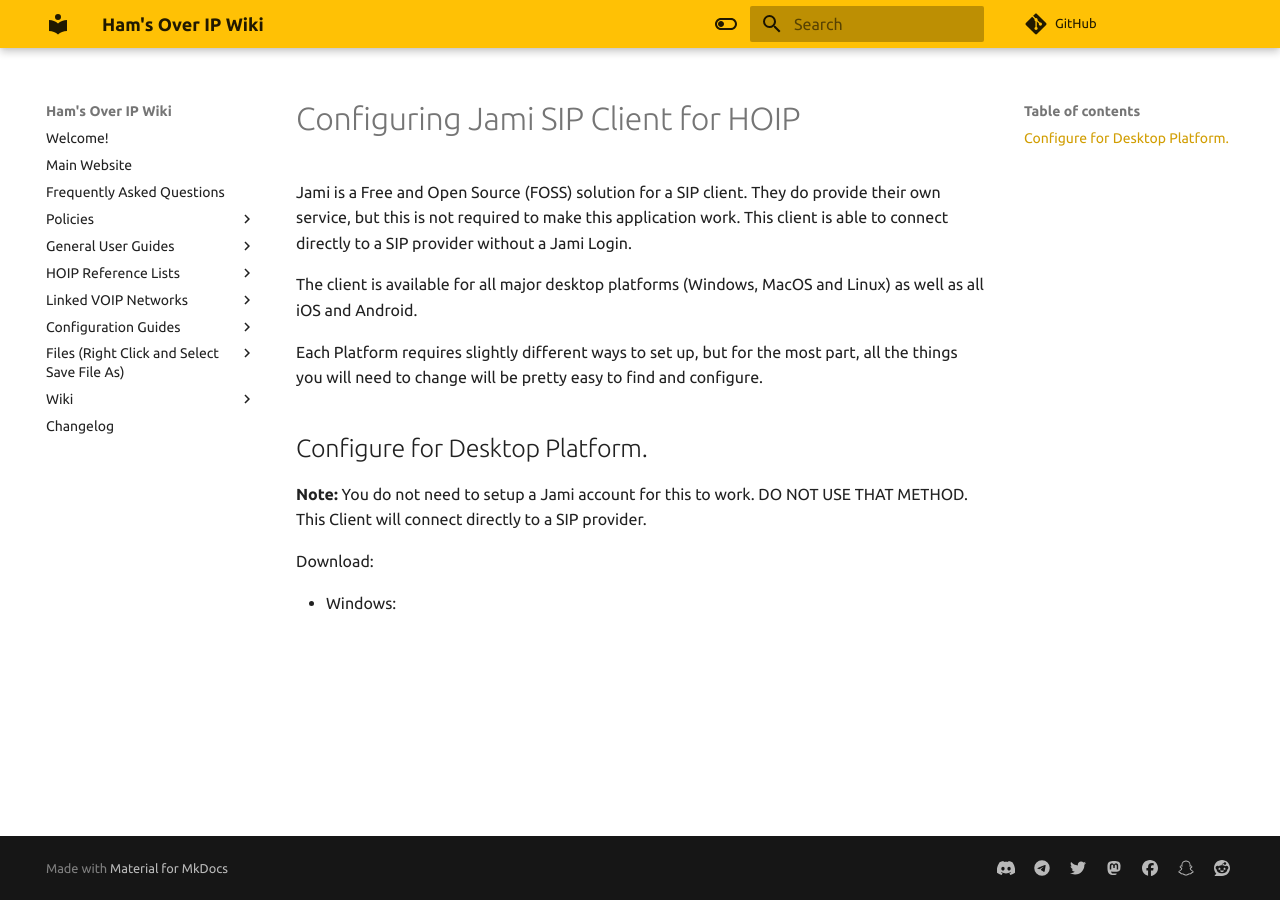
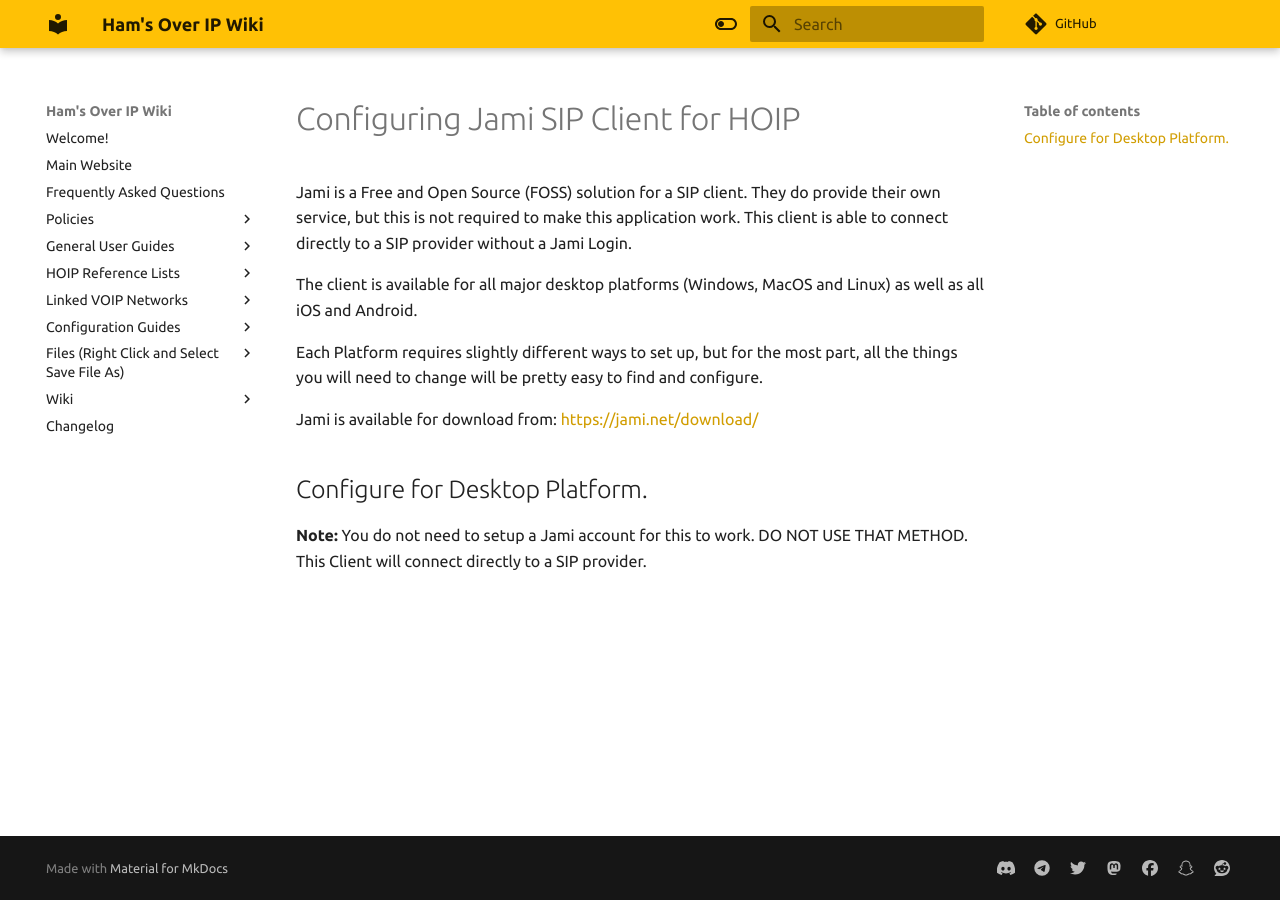
Before and after one commit to hamsoverip/wiki, an MkDocs documentation site: the page built from docs/endpoints/soft_phones/jammi.md, in a window 1280 px wide. Built offline with MkDocs 1.6.1 and Material for MkDocs 9.7.7, drawn with Linux system fonts in a browser that asks for light colours; comment, search, counter and statistics services are not loaded.

Commit message:
Fixes to some filess - 08282022 - N8ACL

```diff
--- a/docs/endpoints/soft_phones/jammi.md
+++ b/docs/endpoints/soft_phones/jammi.md
@@ -6,10 +6,9 @@
 
 Each Platform requires slightly different ways to set up, but for the most part, all the things you will need to change will be pretty easy to find and configure.
 
+Jami is available for download from: [https://jami.net/download/](https://jami.net/download/)
+
+
 ## Configure for Desktop Platform.
 
 **Note:** You do not need to setup a Jami account for this to work. DO NOT USE THAT METHOD. This Client will connect directly to a SIP provider.
-
-Download:
-
-* Windows:
```
Also changed, not shown: docs/endpoints/hard_phones/PolycomVVX4xx.md (+5 -5 lines).
